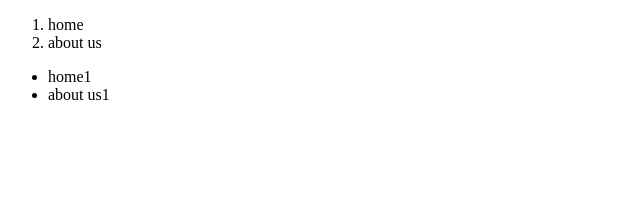
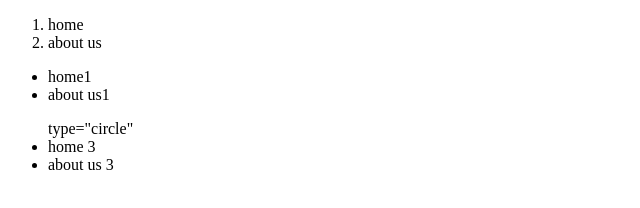
Before and after one commit to Hitansh1G/Web-Development, a plain HTML site: page chapter4/order_unordered_list.html in a window 1280 px wide. Shown: the whole page, without its empty margins (0-640 px from the left). Drawn offline with Linux system fonts and the light colour scheme.

Commit message:
ordered and unordered list

```diff
--- a/chapter4/order_unordered_list.html
+++ b/chapter4/order_unordered_list.html
@@ -20,5 +20,12 @@
             <li>about us1</li>
         </ul>
     </header>
+    <ul>
+        <!-- we can write type = circle / square / disc , if we want to change the bullet design -->
+        <!-- but it is highly recommended to not use this in html .. this kind of work is better to do in css -->
+        type="circle"
+        <li>home 3</li>
+        <li>about us 3</li>
+    </ul>
 </body>
 </html>
```
